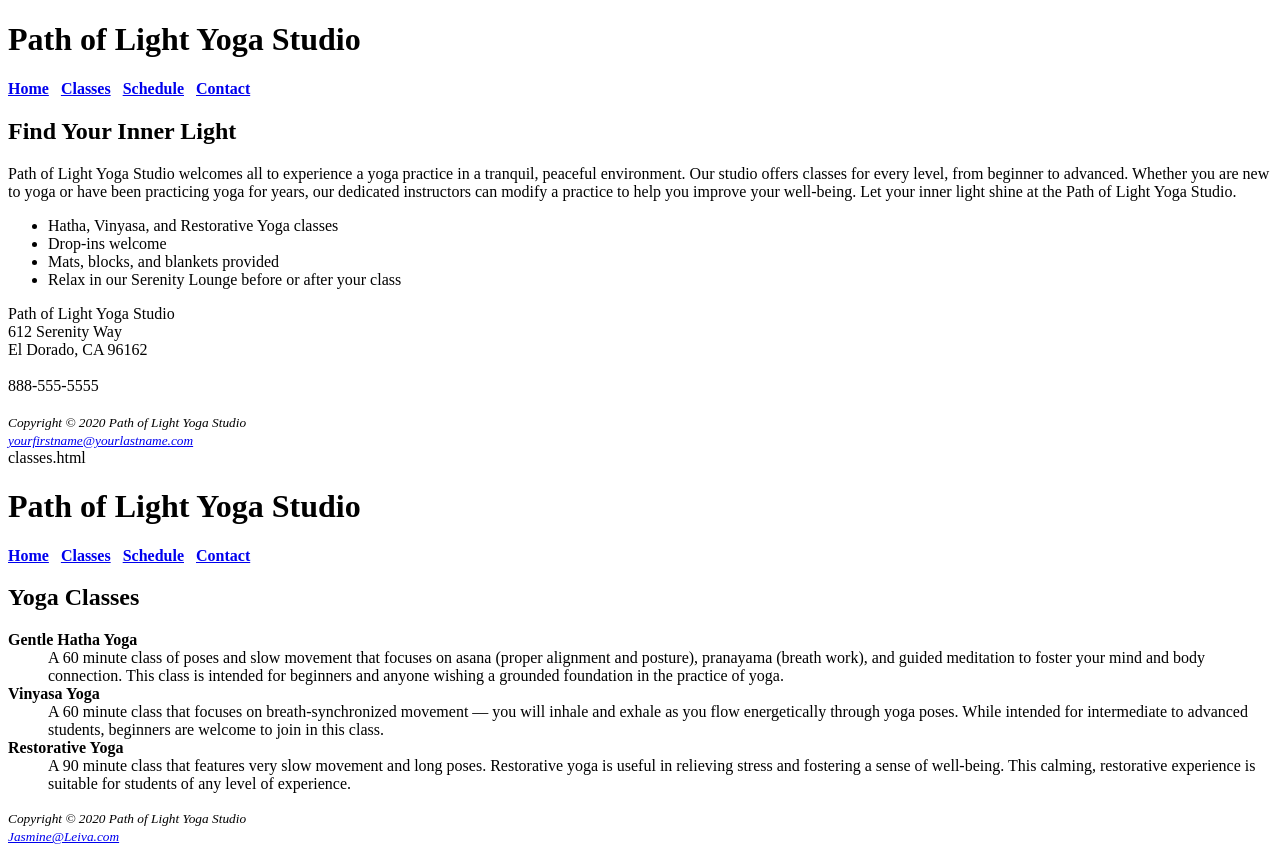
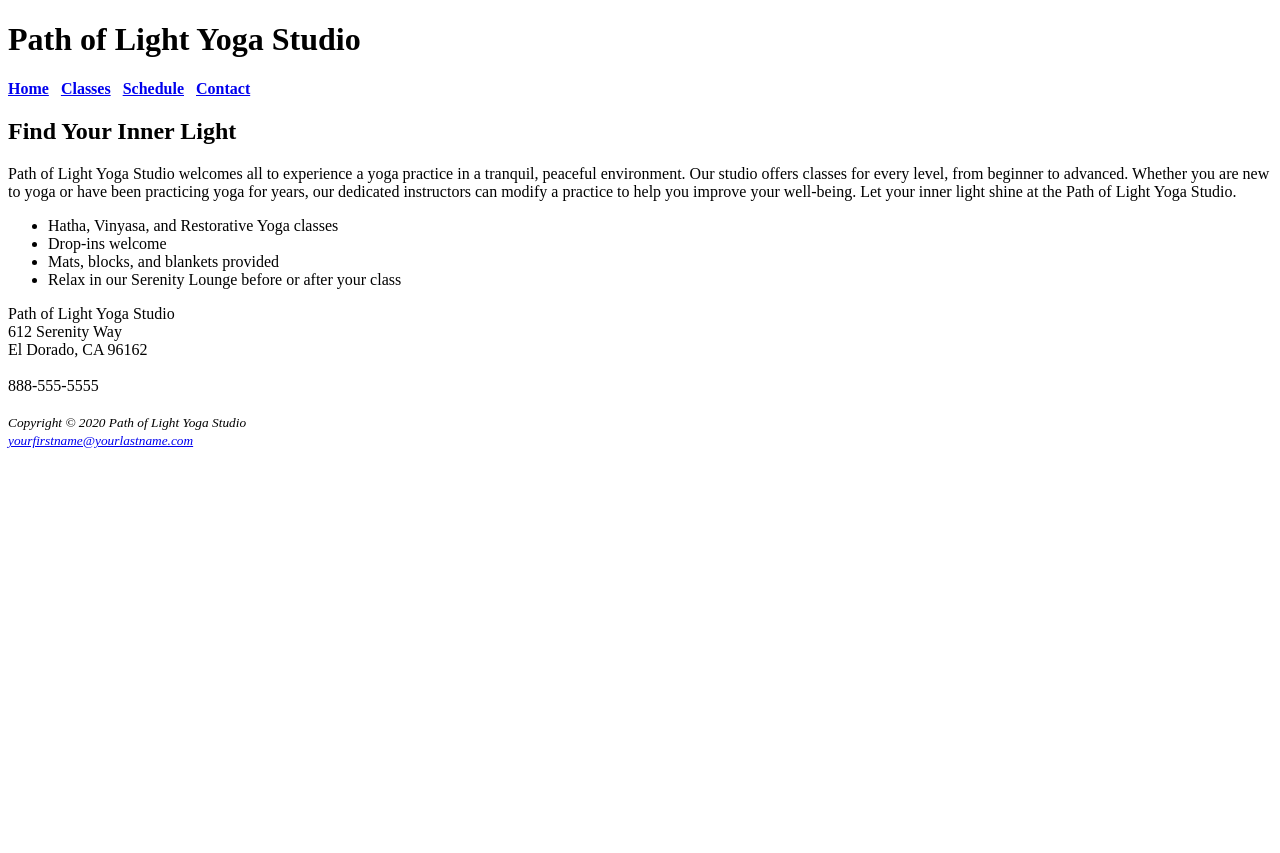
Before and after one commit to jasl0801/yoga, a plain HTML site: page index.html in a window 1280 px wide. After the commit the page ends 800 px from the top, so only its background shows below. Drawn offline with Linux system fonts and the light colour scheme.

Commit message:
Update index.html

```diff
--- a/index.html
+++ b/index.html
@@ -42,50 +42,3 @@ El Dorado, CA 96162<br><br>
 </footer>
 </body>
 </html>
-
-classes.html
-
-<!DOCTYPE html>
-<html lang="en">
-<head>
-<title>Path of Light Yoga Studio :: Classes</title>
-<meta charset="utf-8">
-</head>
-<body>
-<header>
-<h1>Path of Light Yoga Studio</h1>
-</header>
-<nav>
-<b>
-<a href="index.html">Home</a> &nbsp;
-<a href="classes.html">Classes</a> &nbsp;
-<a href="schedule.html">Schedule</a> &nbsp;
-<a href="contact.html">Contact</a>
-</b>
-</nav>
-<main>
-<h2>Yoga Classes</h2>
-<dl>
-<dt><strong>Gentle Hatha Yoga</strong></dt>
-<dd>A 60 minute class of poses and slow movement that focuses on asana (proper alignment and posture),
-pranayama (breath work), and guided meditation to foster your mind and body connection.
-This class is intended for beginners and anyone wishing a grounded foundation in the practice of yoga. </dd>
-<dt><strong>Vinyasa Yoga</strong></dt>
-<dd>A 60 minute class that focuses on breath-synchronized movement &mdash; you will inhale and exhale as you
-flow energetically through yoga poses. While intended for intermediate to advanced students,
- beginners are welcome to join in this class.</dd>
-<dt><strong>Restorative Yoga</strong></dt>
-<dd>A 90 minute class that features very slow movement and long poses. Restorative yoga is
-useful in relieving stress and fostering a sense of well-being.
-This calming, restorative experience is suitable for students of any level of experience.
-
-</dd>
-</dl>
-</main>
-<footer>
-<small><i>Copyright &copy; 2020 Path of Light Yoga Studio<br>
-<a href="mailto:Jasmine@Leiva.com">Jasmine@Leiva.com</a>
-</i></small>
-</footer>
-</body>
-</html>
```
